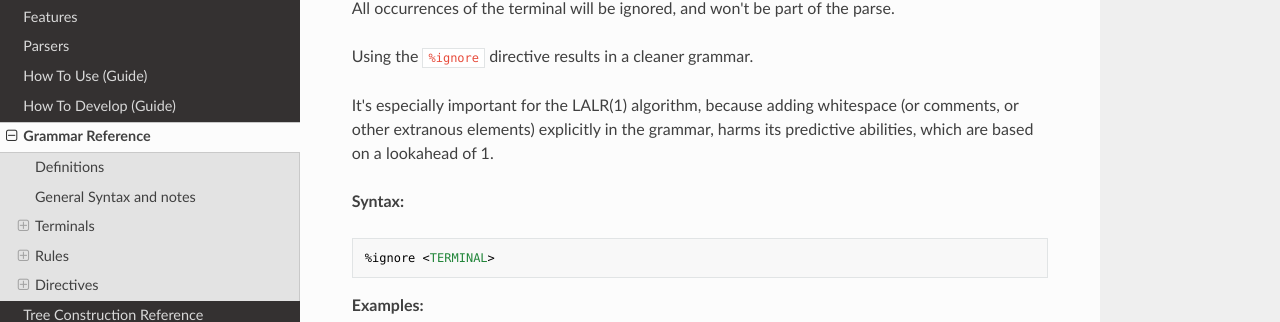
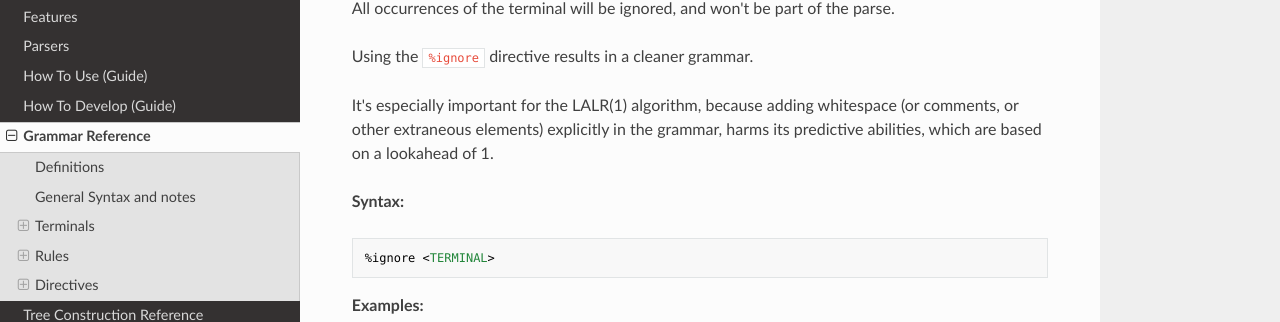
Before and after one commit to lark-parser/lark, an MkDocs documentation site: the page built from docs/grammar.md, in a window 1280 px wide and 900 px high, scrolled down 4041 px. Shown: the part 162-484 px from the top of the window. Built offline with MkDocs 1.6.1, drawn with Linux system fonts in a browser that asks for light colours; nearby versions of some CDN libraries; old or Windows-style settings are respelled for this version of MkDocs.

Commit message:
Fixed some typos in the docs

````diff
--- a/docs/grammar.md
+++ b/docs/grammar.md
@@ -179,7 +179,7 @@
 
 Using the `%ignore` directive results in a cleaner grammar.
 
-It's especially important for the LALR(1) algorithm, because adding whitespace (or comments, or other extranous elements) explicitly in the grammar, harms its predictive abilities, which are based on a lookahead of 1.
+It's especially important for the LALR(1) algorithm, because adding whitespace (or comments, or other extraneous elements) explicitly in the grammar, harms its predictive abilities, which are based on a lookahead of 1.
 
 **Syntax:**
 ```html
````
Also changed, not shown: docs/classes.md (+1 -1 lines), docs/how_to_develop.md (+1 -1 lines), docs/parsers.md (+3 -3 lines).
